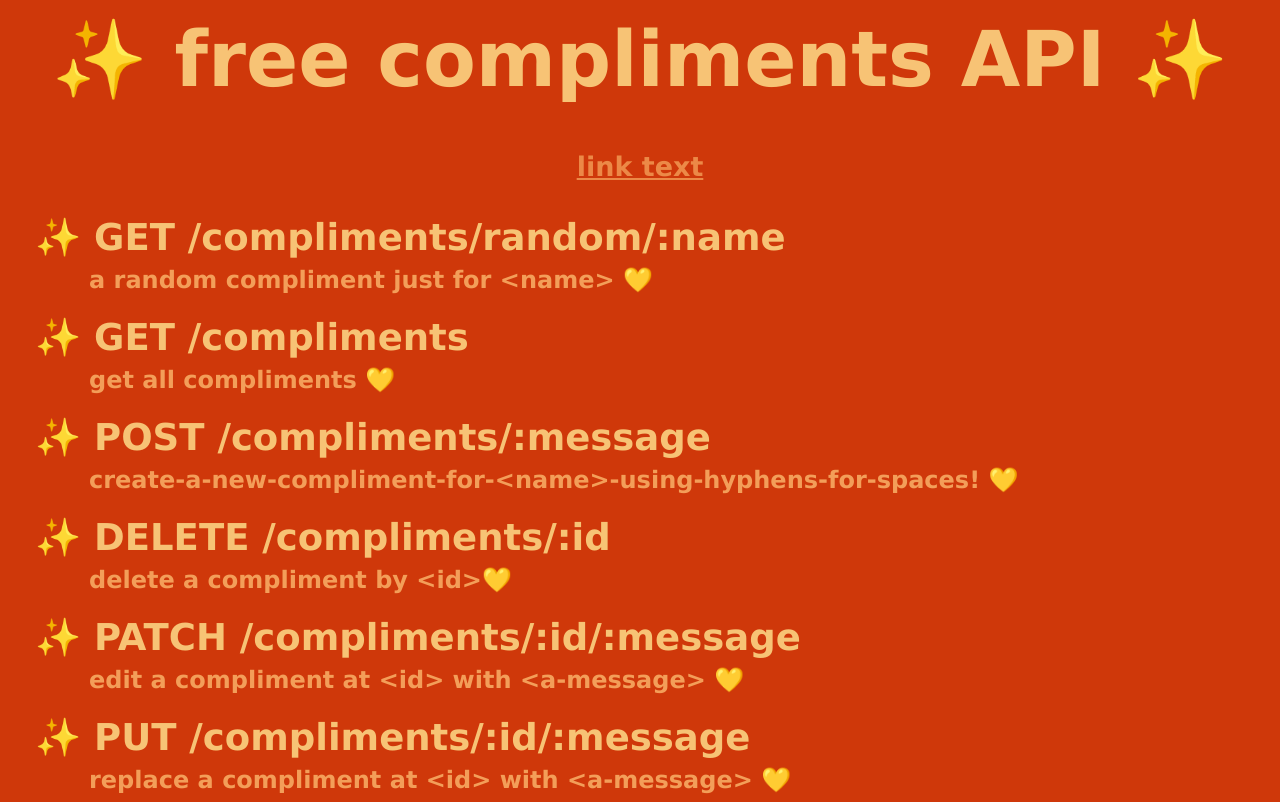
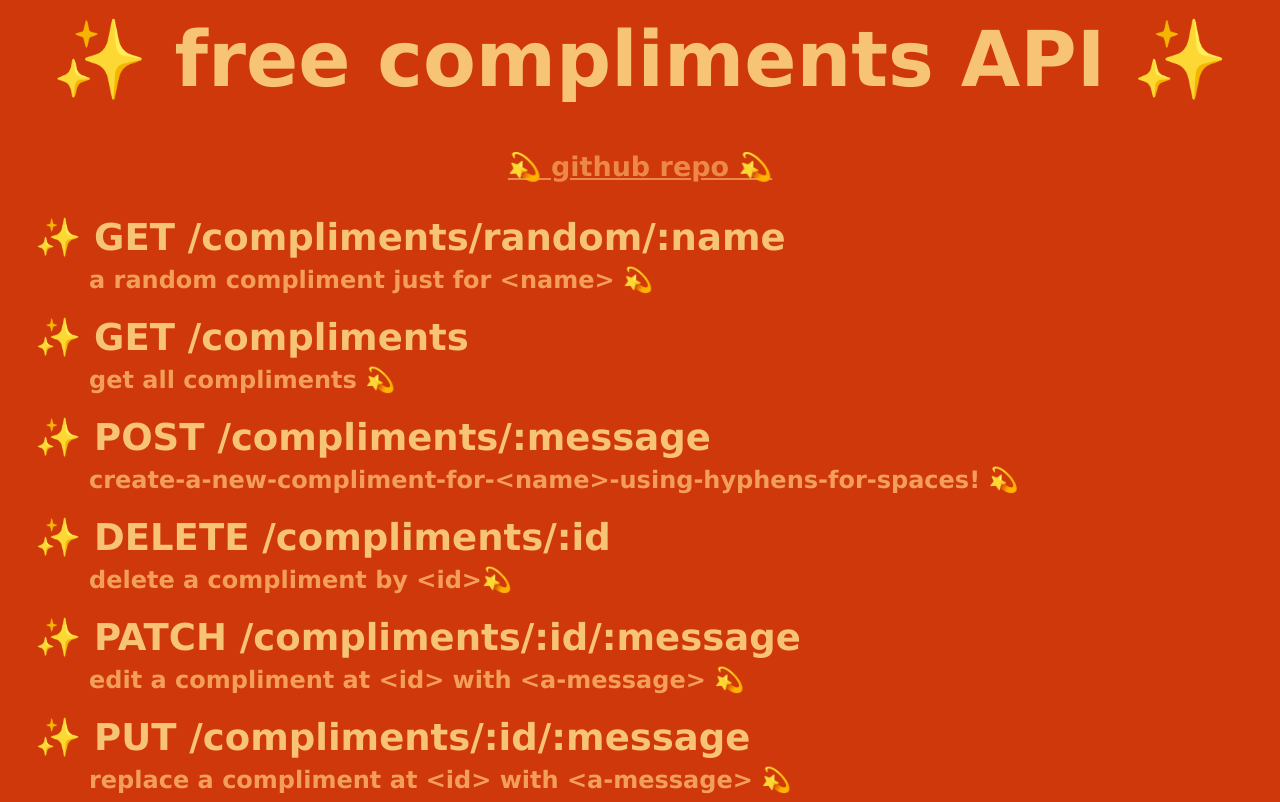
Before and after one commit to heysivani/free-compliments, a website: page client/index.html in a window 1280 px wide. Drawn offline with Linux system fonts and the light colour scheme.

Commit message:
added github link to html file

```diff
--- a/client/index.html
+++ b/client/index.html
@@ -9,19 +9,19 @@
 <body>
     <script src="app.js"></script>
     <div>✨ free compliments API ✨</div>
-    <a id="link" href="url">link text</a>
+    <a id="link" href="https://github.com/heysivani/free-compliments">💫 github repo 💫</a>
     <div id="instructions">✨ GET /compliments/random/:name</div>
-    <div id="explanation">a random compliment just for &ltname&gt 💛</div>
+    <div id="explanation">a random compliment just for &ltname&gt 💫</div>
     <div id="instructions">✨ GET /compliments</div>
-    <div id="explanation">get all compliments 💛</div>
+    <div id="explanation">get all compliments 💫</div>
     <div id="instructions">✨ POST /compliments/:message</div>
-    <div id="explanation">create-a-new-compliment-for-&ltname&gt-using-hyphens-for-spaces! 💛</div>
+    <div id="explanation">create-a-new-compliment-for-&ltname&gt-using-hyphens-for-spaces! 💫</div>
     <div id="instructions">✨ DELETE /compliments/:id</div>
-    <div id="explanation">delete a compliment by &ltid&gt💛</div>
+    <div id="explanation">delete a compliment by &ltid&gt💫</div>
     <div id="instructions">✨ PATCH /compliments/:id/:message</div>
-    <div id="explanation">edit a compliment at &ltid&gt with &lta-message&gt 💛</div>
+    <div id="explanation">edit a compliment at &ltid&gt with &lta-message&gt 💫</div>
     <div id="instructions">✨ PUT /compliments/:id/:message</div>
-    <div id="explanation">replace a compliment at &ltid&gt with &lta-message&gt 💛</div>
+    <div id="explanation">replace a compliment at &ltid&gt with &lta-message&gt 💫</div>
 
 
 </body>
```
